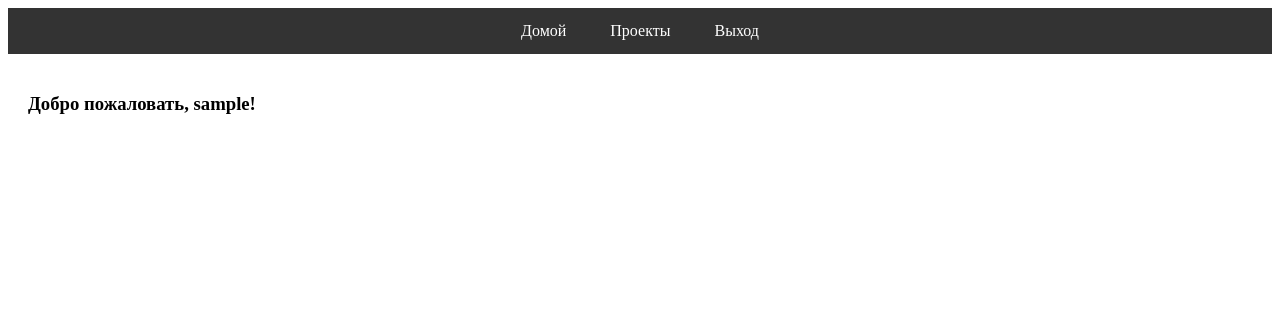
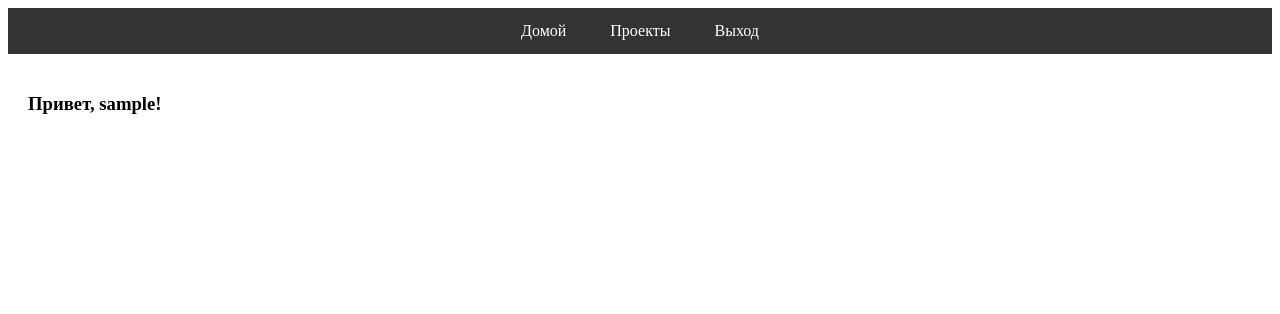
Before and after one commit to RayRaf/dj_projects_training, a Django app: page / in a window 1280 px wide. Shown: the top 314 px of the page. Run offline with Django 5.2, Linux system fonts and the light colour scheme; the visitor is signed in with stand-in values (Sample User, id 1).

Commit message:
Изменено приветствие

```diff
--- a/proj/proj/apps/projects/templates/projects/home.html
+++ b/proj/proj/apps/projects/templates/projects/home.html
@@ -4,6 +4,6 @@
 
 {% block content %}
 
-<h3> Добро пожаловать, {{user.username}}! </h3>
+<h3> Привет, {{user.username}}! </h3>
 
 {% endblock %}
```
